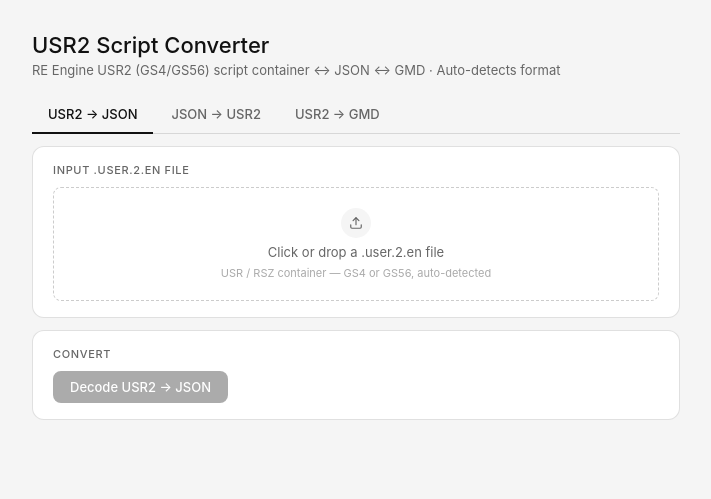
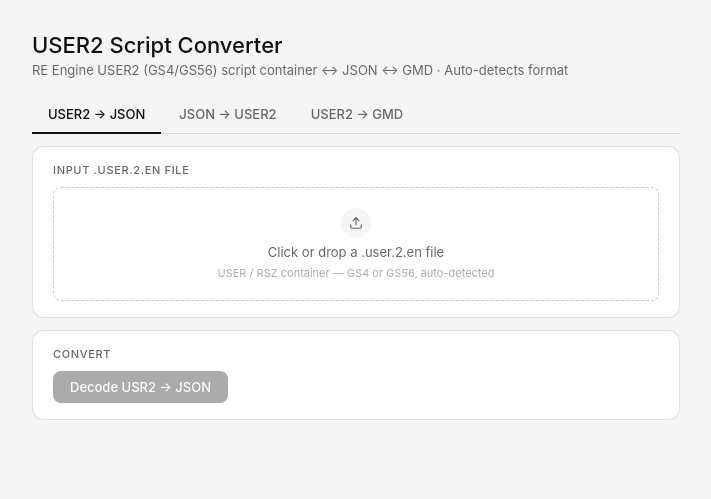
Before and after one commit to Trite699/User2-Converter-Web, a plain HTML site: page index.html in a window 1280 px wide. Shown: the whole page, without its empty margins (284-995 px from the left). Drawn offline with Linux system fonts and the light colour scheme.

Commit message:
lazy fixes

```diff
--- a/index.html
+++ b/index.html
@@ -106,16 +106,16 @@
 </head>
 <body>
 <div class="wrap">
-  <h1>USR2 Script Converter</h1>
-  <p class="sub">RE Engine USR2 (GS4/GS56) script container ↔ JSON ↔ GMD · Auto-detects format</p>
+  <h1>USER2 Script Converter</h1>
+  <p class="sub">RE Engine USER2 (GS4/GS56) script container ↔ JSON ↔ GMD · Auto-detects format</p>
 
   <div class="tabs">
-    <button class="tab-btn active" onclick="switchTab('decode')">USR2 → JSON</button>
-    <button class="tab-btn" onclick="switchTab('encode')">JSON → USR2</button>
-    <button class="tab-btn" onclick="switchTab('gmd')">USR2 → GMD</button>
+    <button class="tab-btn active" onclick="switchTab('decode')">USER2 → JSON</button>
+    <button class="tab-btn" onclick="switchTab('encode')">JSON → USER2</button>
+    <button class="tab-btn" onclick="switchTab('gmd')">USER2 → GMD</button>
   </div>
 
-  <!-- DECODE: USR2 -> JSON -->
+  <!-- DECODE: USER2 -> JSON -->
   <div id="tab-decode" class="tab-panel active">
     <div class="card">
       <div class="card-title">
@@ -125,7 +125,7 @@
       <label class="drop" id="drop-decode">
         <div class="drop-icon"><svg viewBox="0 0 24 24"><path d="M21 15v4a2 2 0 0 1-2 2H5a2 2 0 0 1-2-2v-4"/><polyline points="17 8 12 3 7 8"/><line x1="12" y1="3" x2="12" y2="15"/></svg></div>
         <span class="drop-label" id="dec-drop-text">Click or drop a .user.2.en file</span>
-        <span class="drop-hint">USR / RSZ container — GS4 or GS56, auto-detected</span>
+        <span class="drop-hint">USER / RSZ container — GS4 or GS56, auto-detected</span>
         <input type="file" id="dec-file-input" accept=".en,.bin,.user2,*">
       </label>
       <div class="meta-grid" id="dec-meta" style="display:none"></div>
@@ -181,7 +181,7 @@
     </div>
   </div>
 
-  <!-- USR2 -> GMD -->
+  <!-- USER2 -> GMD -->
   <div id="tab-gmd" class="tab-panel">
     <div class="card">
       <div class="card-title">
@@ -191,7 +191,7 @@
       <label class="drop" id="drop-gmd">
         <div class="drop-icon"><svg viewBox="0 0 24 24"><path d="M21 15v4a2 2 0 0 1-2 2H5a2 2 0 0 1-2-2v-4"/><polyline points="17 8 12 3 7 8"/><line x1="12" y1="3" x2="12" y2="15"/></svg></div>
         <span class="drop-label" id="gmd-drop-text">Click or drop a .user.2.en file</span>
-        <span class="drop-hint">USR / RSZ container with GS56 labels</span>
+        <span class="drop-hint">USER / RSZ container with GS56 labels</span>
         <input type="file" id="gmd-file-input" accept=".en,.bin,.user2,*">
       </label>
       <div class="meta-grid" id="gmd-meta" style="display:none"></div>
@@ -207,9 +207,9 @@
     </div>
 
     <div class="card">
-      <div class="card-title">Pipeline <span class="card-title-right">USR2 → JSON → GMD-text → .gmd binary</span></div>
+      <div class="card-title">Pipeline <span class="card-title-right">USER2 → JSON → GMD-text → .gmd binary</span></div>
       <div class="btn-row">
-        <button class="btn btn-primary" id="btn-gmd" disabled onclick="runGmd()">Convert USR2 → .gmd</button>
+        <button class="btn btn-primary" id="btn-gmd" disabled onclick="runGmd()">Convert USER2 → .gmd</button>
       </div>
       <div class="status" id="gmd-status" style="display:none"><span class="dot"></span><span id="gmd-status-text"></span></div>
     </div>
@@ -420,7 +420,7 @@
   return{ok:true,isGs56,instanceCount,dataOffset:USRHDR_SIZE+dataOffset};
 }
 
-// ── USR2 -> JSON ─────────────────────────────────────
+// ── USER2 -> JSON ─────────────────────────────────────
 function decodeUsr2(u8){
   const det=detectUsr2(u8);
   if(!det.ok)throw new Error(det.error);
@@ -459,7 +459,7 @@
   }
 }
 
-// ── JSON -> USR2 ─────────────────────────────────────
+// ── JSON -> USER2 ─────────────────────────────────────
 function encodeUsr2(data){
   if(typeof data!=='object'||data===null)throw new Error('incorrect JSON structure');
   if(typeof data.name!=='string')throw new Error('incorrect JSON structure: "name" must be a string');
@@ -473,7 +473,7 @@
   const instanceCount=labels.length+1;
 
   const w=new Writer();
-  w.write([85,83,82,0]); // USR\0
+  w.write([85,83,82,0]); // USER\0
   for(let i=0;i<3;i++)w.u32(0); // resource, userdata, info counts
   for(let i=0;i<3;i++)w.u64(USRHDR_SIZE); // resource, userdata, data offsets
   w.pad16();
@@ -514,7 +514,7 @@
   return w.toU8();
 }
 
-// ── GMD MAPPINGS (reversed for USR2 -> GMD) ─────────
+// ── GMD MAPPINGS (reversed for USER2 -> GMD) ─────────
 const DD_MAPPING = {
   "CNTR":"CENTER","ICON PAD_X":"ICN 2","ICON PAD_L":"ICN 4","ICON PAD_R":"ICN 5",
   "ICON PAD_CROSS":"ICN 9","ICON PAD_SLIDE":"ICN 8",
@@ -788,7 +788,7 @@
 const LANG_TO={Japanese:0,English:1,French:2,Spanish:3,German:4,Italian:5};
 function replaceFullwidth(s){return s.replace(/[\uFF00-\uFFEF]/g,'###');}
 
-// ── JSON (USR2) -> GMD binary ────────────────────────
+// ── JSON (USER2) -> GMD binary ────────────────────────
 // jsonData: {name, labels: [[label,text],...]}
 // targetVer: 1 (GS5) or 2 (GS6)
 function jsonToGmd(jsonData, targetVer, isLE=true){
@@ -802,7 +802,7 @@
 
   for(const [label, text] of jsonData.labels){
     labelNames.push(label);
-    // text comes in as USR2/JSON form (with \r\n line endings, XXXX-prefixed, comma-separated tags)
+    // text comes in as USER2/JSON form (with \r\n line endings, XXXX-prefixed, comma-separated tags)
     let lines = text.split(/\r\n|\n/);
     let out = [];
     for(let l of lines){
@@ -1076,7 +1076,7 @@
   dlBlob(new Blob([encOutBytes],{type:'application/octet-stream'}),encOutName||'output.user.2.en');
 }
 
-// ── USR2 -> GMD ──────────────────────────────────────────
+// ── USER2 -> GMD ──────────────────────────────────────────
 setupDrop('drop-gmd','gmd-file-input',async f=>{
   gmdFileName=f.name;
   document.getElementById('gmd-drop-text').textContent=f.name;
```
